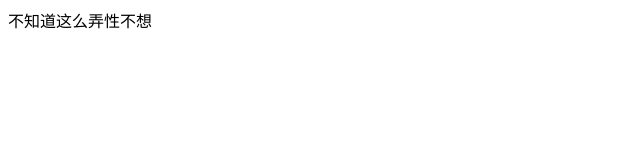
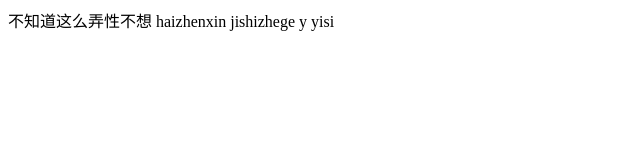
Before and after one commit to yan18747697919/baiduxiangmu, a plain HTML site: page therr/hah.html in a window 1280 px wide. Shown: the whole page, without its empty margins (0-640 px from the left). Drawn offline with Linux system fonts and the light colour scheme.

Commit message:
Update hah.html

```diff
--- a/therr/hah.html
+++ b/therr/hah.html
@@ -8,7 +8,7 @@
 </head>
 <body>
     <div>
-        不知道这么弄性不想
+        不知道这么弄性不想 haizhenxin  jishizhege y yisi
     </div>
 </body>
 </html>
```
